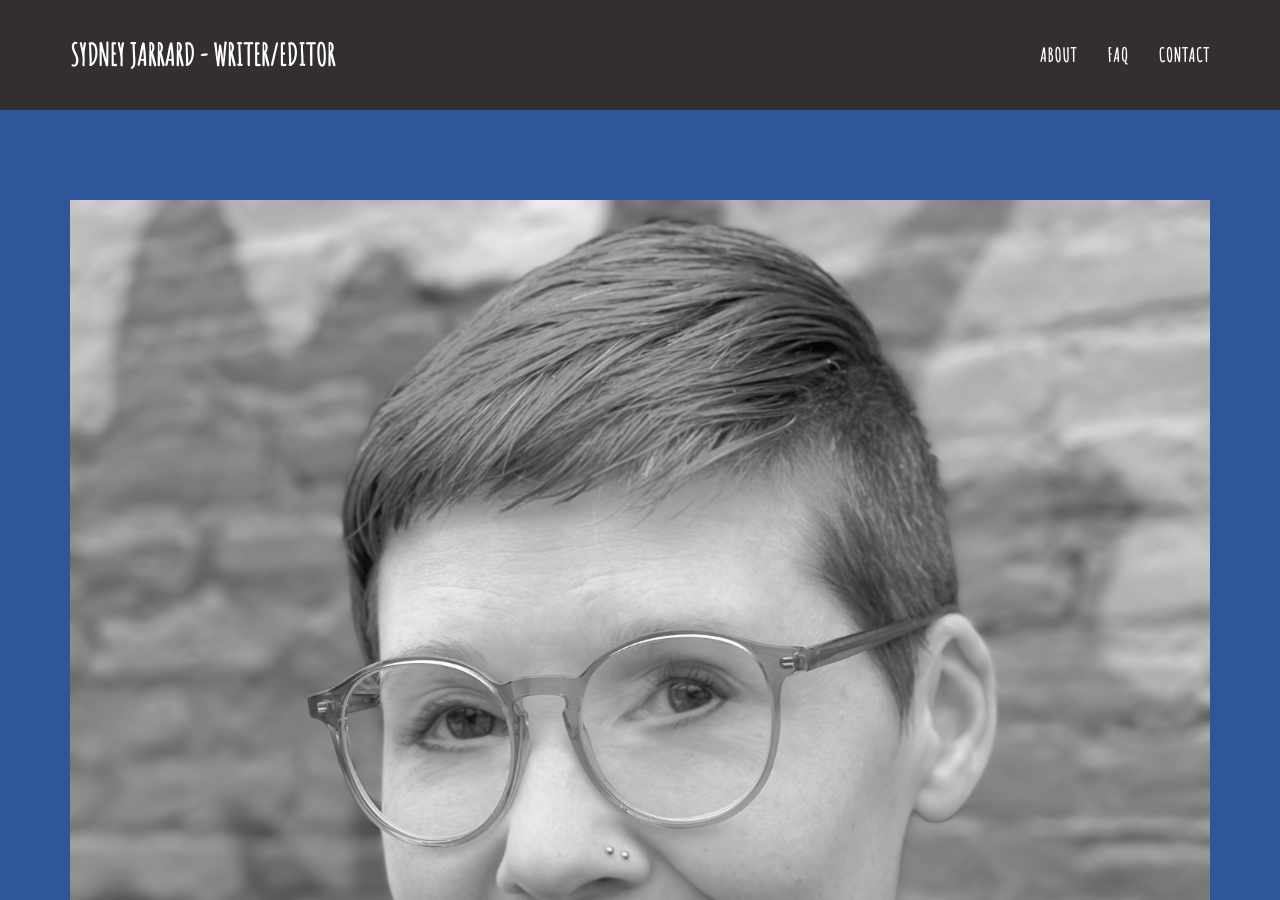
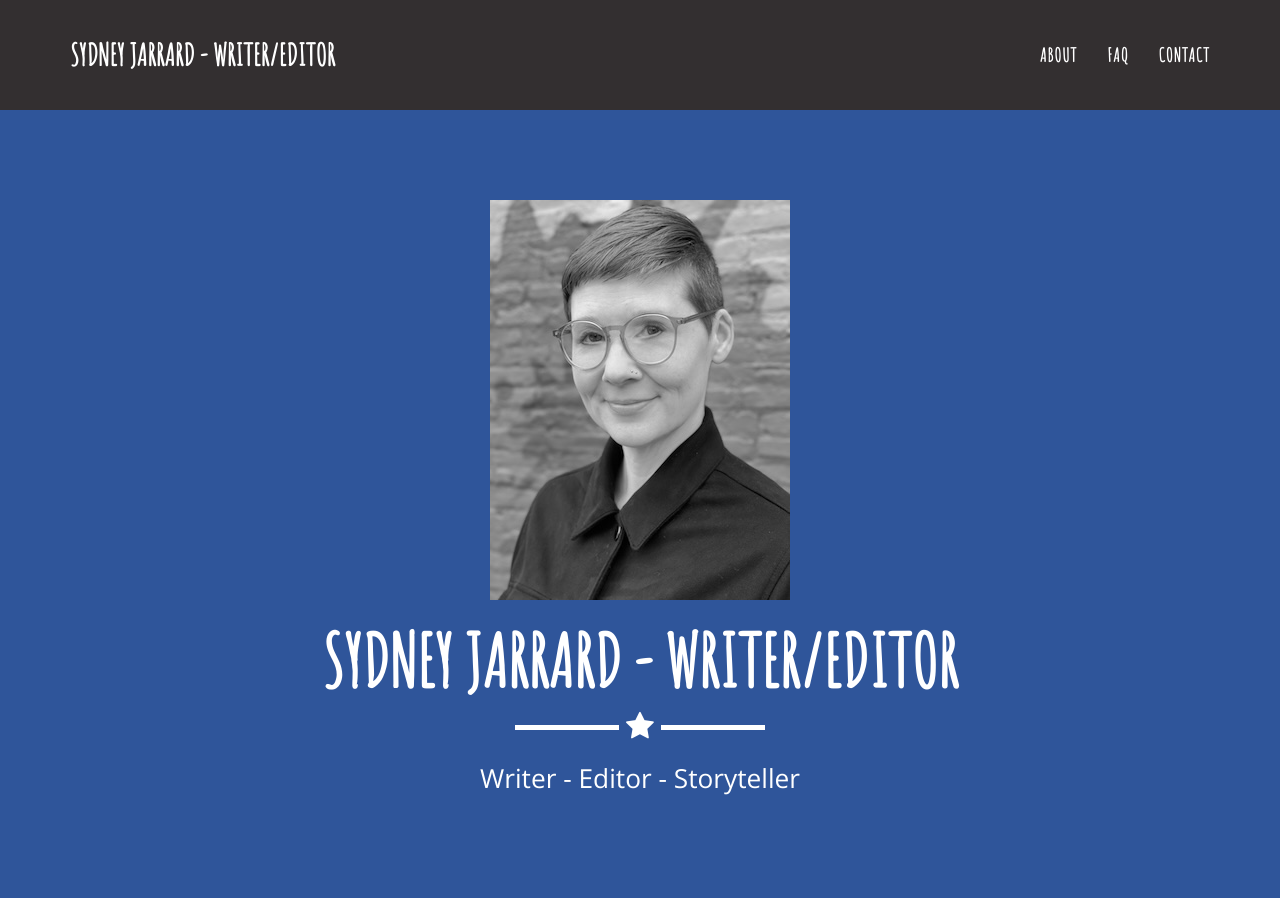
Before and after one commit to sydneyjarrard/sydneyjarrard.github.io, a Jekyll site: the page built from index.html, in a window 1280 px wide and 900 px high. Built offline with Jekyll 4.4.1, drawn with Linux system fonts in a browser that asks for light colours.

Commit message:
Update header.html

```diff
--- a/_includes/header.html
+++ b/_includes/header.html
@@ -3,7 +3,7 @@
         <div class="container">
             <div class="row">
                 <div class="col-lg-12">
-                    <img class="img-responsive" src="img/WebsiteHeadshot.JPG" alt="an awesome pic of Sydney Jarrard">
+                    <img class="img-responsive" src="img/WebsiteHeadshot300px.JPG" alt="an awesome pic of Sydney Jarrard">
                     <div class="intro-text">
                         <h1><span class="name">{{ site.title }}</span></h1>
                         <hr class="star-light">
```
